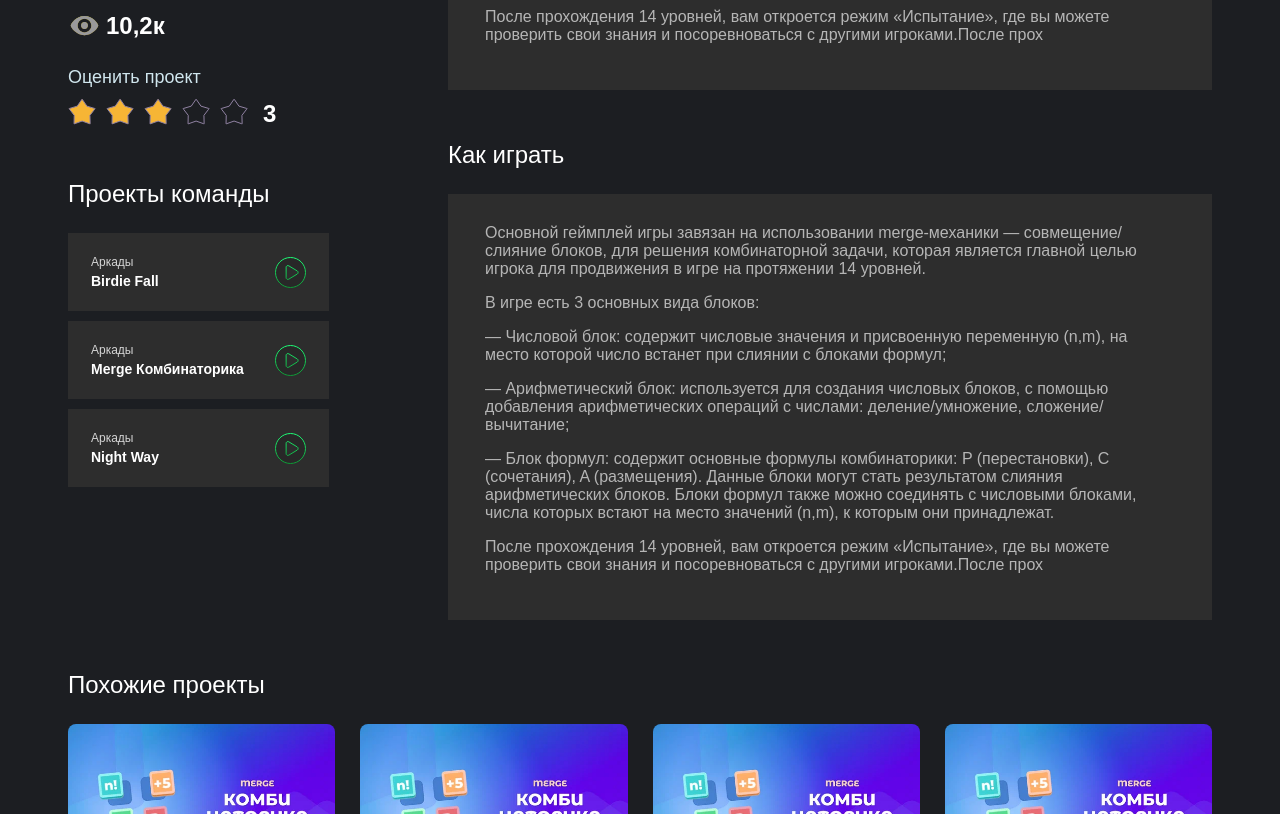
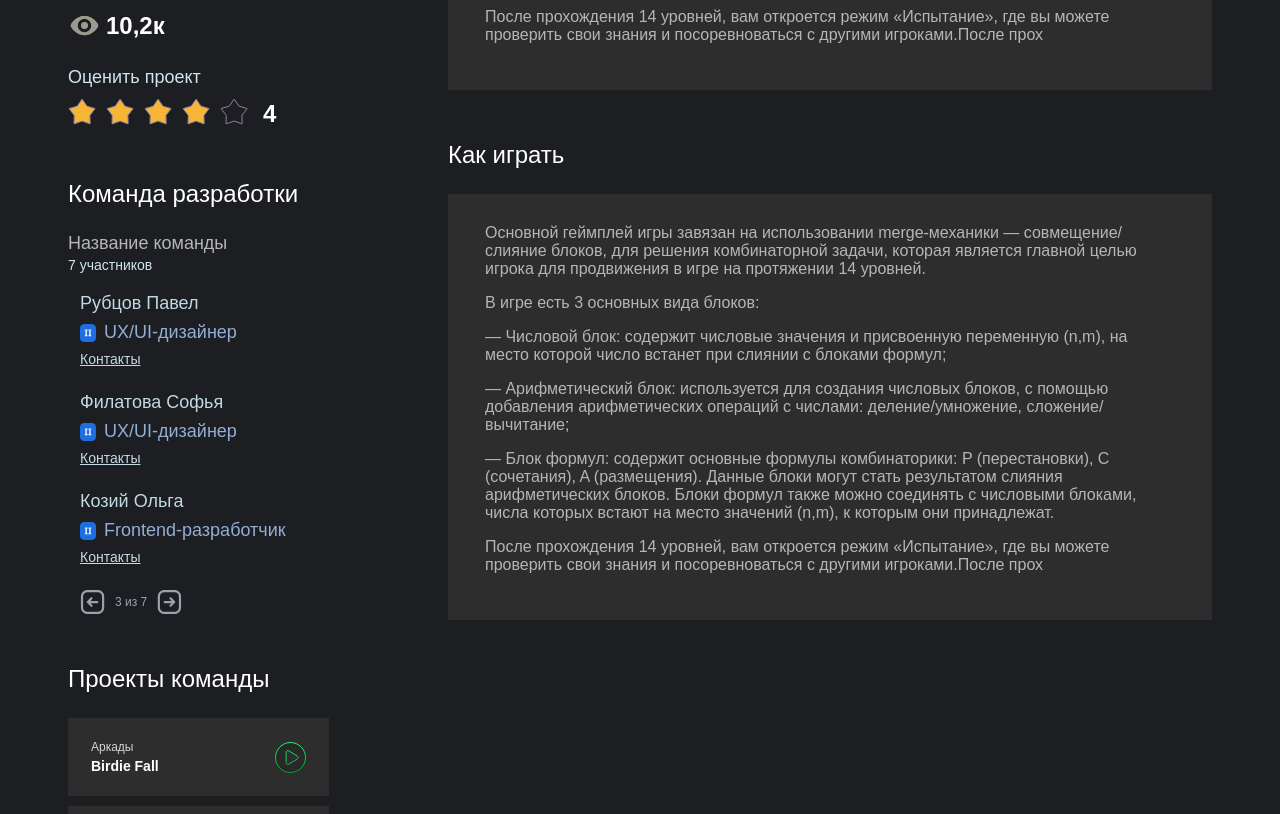
Before and after one commit to d-a-v-a/web-agregator, a React (Create React App) app: page /project in a window 1280 px wide. Shown: the part 720-1534 px from the top of the page. Built offline with nearby package versions, Linux system fonts and the light colour scheme; a web font is replaced by a local one.

Commit message:
create component Team in Aside

```diff
--- /dev/null
+++ b/src/components/Aside/components/Team.tsx
@@ -0,0 +1,177 @@
+import React, {useState} from "react";
+import styled from "styled-components";
+import {H2Style} from "../../../pages/ProjectEditing/ProjectEditing";
+import {
+    PaginationButtonLeft,
+    PaginationButtonRight,
+    PaginationStyle,
+    PaginationText
+} from "../../ui/Pagination";
+import iconRole2 from "../../../assets/images/icon_role_2.svg"
+import arrow from "../../../assets/images/arrow_left.svg";
+
+const TeamStyle = styled.div`
+  margin-bottom: 50px;
+`
+
+const TeamName = styled.div`
+  margin-bottom: 3px;
+  font-weight: 400;
+  font-size: 18px;
+  color: var(--grey-title);
+`
+
+const TeamLength = styled.div`
+  margin-bottom: 20px;
+  font-weight: 400;
+  font-size: 14px;
+
+  color: var(--title-blue-grey);
+`
+
+const TeamWrapper = styled.div`
+  padding-left: 12px;
+`
+
+const Participant = styled.div`
+  margin-bottom: 25px;
+`
+
+const NameStyle = styled.div`
+    margin-bottom: 8px;
+    font-weight: 400;
+    font-size: 18px;
+
+    color: var(--name-title);
+`
+
+const RoleStyle = styled.div`
+    display: flex;
+    align-items: center;
+    gap: 8px;
+
+    margin-bottom: 8px;
+    font-weight: 400;
+    font-size: 18px;
+    color: var(--role-color);
+
+  &::before {
+    content: '';
+    flex: 0 0 16px;
+    height: 18px;
+    background: url(${iconRole2});
+  }
+`
+
+const ContactsStyle = styled.div`
+  font-weight: 400;
+  font-size: 14px;
+  text-decoration-line: underline;
+  color: var(--contacts-color);
+`
+
+const Team = ({ countOnTab = 3 }: { countOnTab?: number }) => {
+    const list = [
+        {
+            name: 'Рубцов Павел',
+            role: 'UX/UI-дизайнер'
+        },
+        {
+            name: 'Филатова Софья',
+            role: 'UX/UI-дизайнер'
+        },
+        {
+            name: 'Козий Ольга',
+            role: 'Frontend-разработчик'
+        },
+        {
+            name: 'Филатова Софья 2',
+            role: 'UX/UI-дизайнер'
+        },
+        {
+            name: 'Козий Ольга 2',
+            role: 'Frontend-разработчик'
+        },
+        {
+            name: 'Рубцов Павел 2',
+            role: 'UX/UI-дизайнер'
+        },
+        {
+            name: 'Козий Ольга 3',
+            role: 'Frontend-разработчик'
+        },
+    ]
+
+    const length = list.length
+
+    if (countOnTab >= length) {
+        countOnTab = length
+    }
+
+    const [current, setCurrent] = useState(countOnTab)
+
+    const nextTabHandler = () => {
+        if (current + countOnTab >= length) {
+            setCurrent(length)
+        } else {
+            setCurrent(prevState => prevState + countOnTab)
+        }
+    }
+
+    const prevTabHandler = () => {
+        if (countOnTab >= length) {
+            setCurrent(length)
+            return
+        }
+
+        if (current - countOnTab <= countOnTab) {
+            setCurrent(countOnTab)
+            return
+        }
+
+        let i = current - 1
+        while (i % countOnTab != 0) {
+            i -= 1
+        }
+        setCurrent(i)
+    }
+
+    return (
+        <TeamStyle>
+            <H2Style>Команда разработки</H2Style>
+            <TeamName>Название команды</TeamName>
+            <TeamLength>{length} участников</TeamLength>
+            <TeamWrapper>
+                {
+                    list.filter((_, index) => {
+                        let i = current - 1
+
+                        while (i % countOnTab != 0) {
+                            i -= 1
+                        }
+
+                        return index < current && index >= i
+                    })
+                        .map(({ name, role }, index) => (
+                        <Participant key={index}>
+                            <NameStyle>{ name }</NameStyle>
+                            <RoleStyle>{ role }</RoleStyle>
+                            <ContactsStyle>Контакты</ContactsStyle>
+                        </Participant>
+                    ))
+                }
+                <PaginationStyle>
+                    <PaginationButtonLeft onClick={prevTabHandler} type='button'>
+                        <img src={arrow} alt=""/>
+                    </PaginationButtonLeft>
+                    <PaginationText>{current} из {length}</PaginationText>
+                    <PaginationButtonRight onClick={nextTabHandler} type='button'>
+                        <img src={arrow} alt=""/>
+                    </PaginationButtonRight>
+                </PaginationStyle>
+            </TeamWrapper>
+        </TeamStyle>
+    )
+}
+
+export default Team
--- a/src/components/RatingAction.tsx
+++ b/src/components/RatingAction.tsx
@@ -81,7 +81,7 @@ const RatingStar = ({value, rating, setRating}: StarProps) => {
 }
 
 const RatingAction = () => {
-    const [rating, setRating] = useState(3)
+    const [rating, setRating] = useState(4)
 
     return (
         <RatingActionStyle>
--- a/src/components/ui/Pagination.tsx
+++ b/src/components/ui/Pagination.tsx
@@ -2,13 +2,13 @@ import React from "react";
 import styled from "styled-components";
 import arrow from "../../assets/images/arrow_left.svg"
 
-const PaginationStyle = styled.div`
+export const PaginationStyle = styled.div`
   display: flex;
   align-items: center;
   color: var(--light-grey-color);
 `
 
-const PaginationButtonStyle = styled.button`
+export const PaginationButtonStyle = styled.button`
   transition: opacity 0.3s ease-in-out;
   &:disabled {
     opacity: 0.45 !important;
@@ -18,15 +18,15 @@ const PaginationButtonStyle = styled.button`
   }
 `
 
-const PaginationButtonRight = styled(PaginationButtonStyle)`
+export const PaginationButtonRight = styled(PaginationButtonStyle)`
 
 `
 
-const PaginationButtonLeft = styled(PaginationButtonStyle)`
+export const PaginationButtonLeft = styled(PaginationButtonStyle)`
   transform: rotate(180deg);
 `
 
-const PaginationText = styled.div`
+export const PaginationText = styled.div`
   padding: 0 10px;
   font-size: 12px;
   color: var(--light-grey-color);
--- a/src/components/ui/TotalRating.tsx
+++ b/src/components/ui/TotalRating.tsx
@@ -8,8 +8,6 @@ interface TotalRatingProps {
 }
 
 const TotalRating = ({total}: TotalRatingProps) => {
-    console.log(total)
-
     return (
         <TotalRatingStyled>
             <TotalStyled>{total}</TotalStyled>
--- a/src/index.tsx
+++ b/src/index.tsx
@@ -30,6 +30,9 @@ const GlobalStyle = createGlobalStyle`
     --step-grey: #3C3C3C;
     --title-blue-grey: #D0E6EE;
     --gold-bg: #F6B535;
+    --name-title: #C1D9E2;
+    --role-color: #93AED6;
+    --contacts-color: rgba(208, 230, 238, 0.94);
   }
 
 
--- a/src/pages/Project/Project.tsx
+++ b/src/pages/Project/Project.tsx
@@ -7,6 +7,7 @@ import PreviewProject from "../../components/PreviewProject";
 import image1 from "../../assets/images/image1.jpg";
 import ProjectPlay from "../../components/Aside/components/ProjectPlay";
 import Statistics from "../../components/Aside/components/Statistics";
+import Team from "../../components/Aside/components/Team";
 
 const ProjectStyle = styled.div`
   margin: 0 auto 74px;
@@ -67,6 +68,7 @@ const Project = () => {
                 <AsideStyle>
                     <ProjectPlay name={'Merge Комбинаторика'} image={image1} />
                     <Statistics />
+                    <Team countOnTab={3} />
                     <History title={'Проекты команды'}/>
                 </AsideStyle>
                 <div>
```
Also changed, not shown: src/assets/images/icon_role_2.svg (added).
